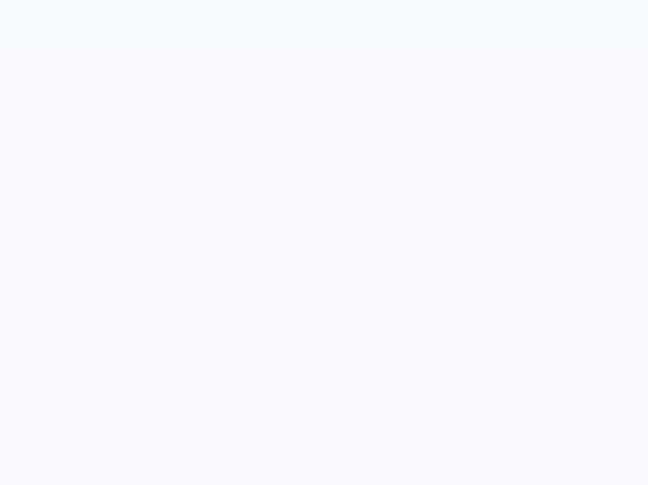
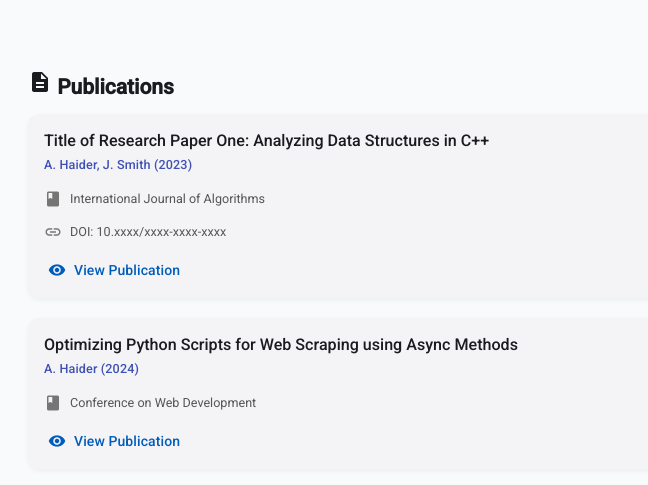
Before and after one commit to amjad-haider/portfolio-website, an Angular app in the folder portfolio-website/: page / in a window 1280 px wide. Shown: the part 1601-2086 px from the top of the page, without its empty margins (312-960 px from the left). Before the commit the page ends 1653 px from the top, so only its background shows below. Built offline with nearby package versions, Linux system fonts and the light colour scheme.

Commit message:
Publication completed

```diff
--- a/portfolio-website/src/app/app.html
+++ b/portfolio-website/src/app/app.html
@@ -6,5 +6,6 @@
     <app-work-experience></app-work-experience>
     <app-projects></app-projects>
     <app-education></app-education>
+    <app-publications></app-publications>
   </main>
 </div>
--- a/portfolio-website/src/app/app.ts
+++ b/portfolio-website/src/app/app.ts
@@ -4,10 +4,11 @@ import { Intro } from './components/intro/intro';
 import { WorkExperience } from './components/work-experience/work-experience'
 import { Projects } from './components/projects/projects'
 import { Education } from './components/education/education'
+import { Publications } from './components/publications/publications'
 
 @Component({
   selector: 'app-root',
-  imports: [Intro, SidebarComponent, WorkExperience,Projects, Education],
+  imports: [Intro, SidebarComponent, WorkExperience,Projects, Education, Publications],
   templateUrl: './app.html',
   styleUrl: './app.css'
 })
--- /dev/null
+++ b/portfolio-website/src/app/components/publications/publications.css
@@ -0,0 +1,46 @@
+.publications-section {
+  padding: 40px 0;
+}
+
+.publication-list {
+  display: grid;
+  /* Simple stacked layout */
+  gap: 20px;
+}
+
+.publication-card {
+  box-shadow: 0 2px 5px rgba(0, 0, 0, 0.05);
+  transition: transform 0.2s;
+}
+
+.publication-card:hover {
+  transform: translateY(-2px);
+  box-shadow: 0 4px 10px rgba(0, 0, 0, 0.1);
+}
+
+.journal-info, .doi-info {
+  display: flex;
+  align-items: center;
+  font-size: 0.9em;
+  color: #555;
+  margin-bottom: 5px;
+}
+
+.journal-icon, .doi-icon {
+  font-size: 18px !important;
+  width: 18px !important;
+  height: 18px !important;
+  margin-right: 8px;
+  color: #757575;
+}
+
+mat-card-title {
+  font-size: 1.15em;
+  font-weight: 500;
+  line-height: 1.4;
+}
+
+mat-card-subtitle {
+  font-size: 0.9em;
+  color: #3f51b5; /* Primary color for author/year */
+}
--- /dev/null
+++ b/portfolio-website/src/app/components/publications/publications.html
@@ -0,0 +1,29 @@
+<section class="publications-section">
+  <h2><mat-icon color="primary">description</mat-icon> Publications</h2>
+
+  <div class="publication-list">
+    <mat-card *ngFor="let pub of publications" class="publication-card">
+      <mat-card-header>
+        <mat-card-title>{{ pub.title }}</mat-card-title>
+        <mat-card-subtitle>
+          {{ pub.authors }} ({{ pub.year }})
+        </mat-card-subtitle>
+      </mat-card-header>
+
+      <mat-card-content>
+        <p class="journal-info">
+          <mat-icon class="journal-icon">book</mat-icon> {{ pub.journal }}
+        </p>
+        <p *ngIf="pub.doi" class="doi-info">
+          <mat-icon class="doi-icon">link</mat-icon> DOI: {{ pub.doi }}
+        </p>
+      </mat-card-content>
+
+      <mat-card-actions>
+        <a [href]="pub.link" target="_blank" mat-button color="accent">
+          <mat-icon>visibility</mat-icon> View Publication
+        </a>
+      </mat-card-actions>
+    </mat-card>
+  </div>
+</section>
--- /dev/null
+++ b/portfolio-website/src/app/components/publications/publications.ts
@@ -0,0 +1,40 @@
+import { Component } from '@angular/core';
+import { CommonModule } from '@angular/common';
+import { MatCardModule } from '@angular/material/card';
+import { MatIconModule } from '@angular/material/icon';
+import { MatButtonModule } from '@angular/material/button';
+
+@Component({
+  selector: 'app-publications',
+imports: [
+    CommonModule,
+    MatCardModule,
+    MatIconModule,
+    MatButtonModule
+  ],
+  templateUrl: './publications.html',
+  styleUrl: './publications.css'
+})
+export class Publications {
+  // Define your publication entries
+  publications = [
+    {
+      title: 'Title of Research Paper One: Analyzing Data Structures in C++',
+      authors: 'A. Haider, J. Smith',
+      journal: 'International Journal of Algorithms',
+      year: 2023,
+      doi: '10.xxxx/xxxx-xxxx-xxxx',
+      link: 'https://doi.org/your/doi/link' // Link to the paper's source/PDF
+    },
+    {
+      title: 'Optimizing Python Scripts for Web Scraping using Async Methods',
+      authors: 'A. Haider',
+      journal: 'Conference on Web Development',
+      year: 2024,
+      doi: null,
+      link: 'https://www.example.com/paper-two'
+    }
+    // Add more publications here
+  ];
+
+}
```
Also changed, not shown: 1 other file (tests, documents, lock files or other folders).
